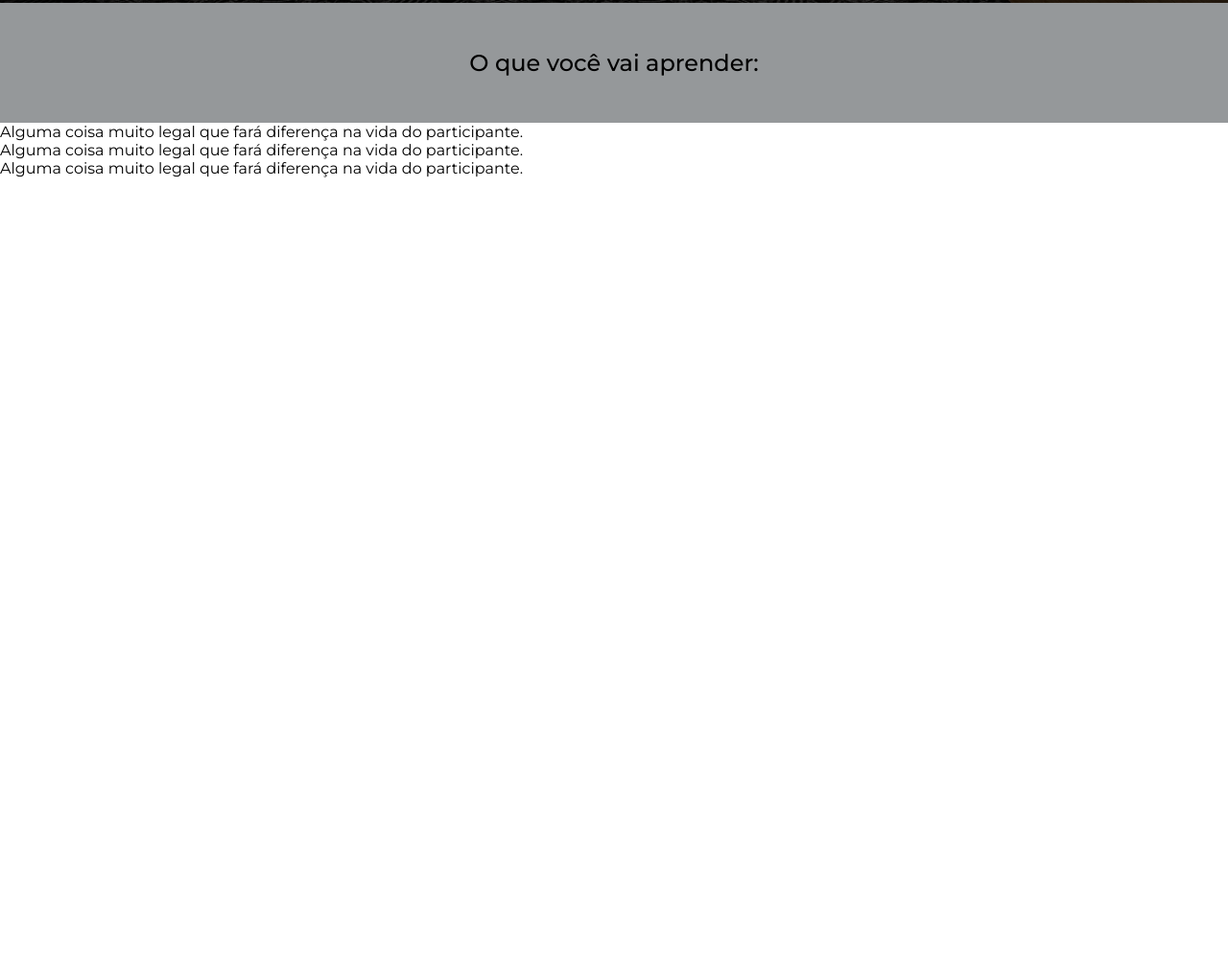
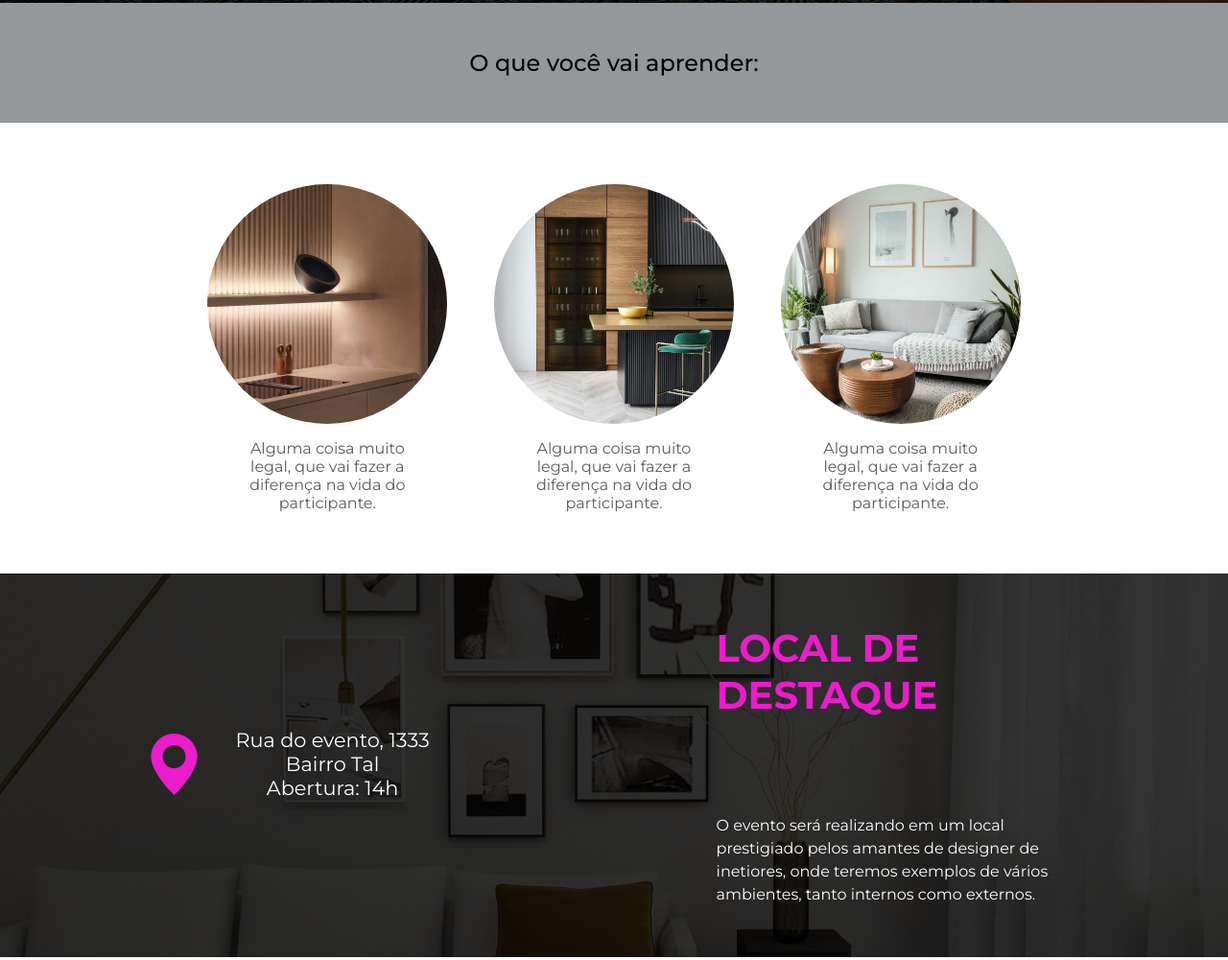
Before and after one commit to leticiafermano/curso-lading-page, a plain HTML site: page index.html in a window 1280 px wide. Shown: the part 677-1678 px from the top of the page at 96% size. Before the commit the page ends 1362 px from the top, so only its background shows below. Drawn offline with nearby package versions, Linux system fonts and the light colour scheme.

Commit message:
finalização das configurações da área benefits e configuração da área de location

```diff
--- a/css/styles.css
+++ b/css/styles.css
@@ -111,3 +111,86 @@ body {
     padding: 2em;
     font-weight: 500;
 }
+
+.benefits {
+    display: flex;
+    justify-content: space-around;
+    padding: 4em;
+    width: 80%;
+    margin: 0 auto;
+}
+
+.benefit {
+    text-align: center;
+    display: flex;
+    flex-direction: column;
+    align-items: center;
+    max-width: 20%;
+    color: var(--text-tertiary);
+}
+
+.benefit .benefit-img {
+    width: 250px;
+    height: 250px;
+    border-radius: 50%;
+    background-size: cover;
+    background-position: center;
+    margin-bottom: 1em;
+}
+
+#benefit-1 {
+    background-image: url(./../img/sqr-1.jpg);
+}
+
+#benefit-2 {
+    background-image: url(./../img/sqr-2.jpg);
+}
+
+#benefit-3 {
+    background-image: url(./../img/sqr-3.jpg);
+}
+
+/* Event location */
+
+#location {
+    height: 400px;
+    background: linear-gradient(rgba(0, 0, 0, 0.8), rgba(0, 0, 0, 0.8)), url('./../img/hrz-1.jpg');
+    background-position: center;
+    background-size: cover;
+    display: flex;
+    align-items: center;
+    justify-content: space-around;
+    color: var(--text-color);
+    margin-bottom: 3em;
+}
+
+#address,
+#about-location {
+    max-width: 30%;
+}
+
+#address {
+    display: flex;
+}
+
+#address i {
+    color: var(--primary);
+    font-size: 4em;
+    margin-right: 0.5em;
+}
+
+#address-details {
+    text-align: center;
+    font-size: 1.3em;
+}
+
+#about-location h3 {
+    color: var(--primary);
+    font-size: 2.5em;
+    margin-bottom: 2.5em;
+    text-transform: uppercase;
+}
+
+#about-location p {
+    line-height: 1.5em;
+}
--- a/index.html
+++ b/index.html
@@ -59,19 +59,47 @@
     </header>
     <!-- Benefícios -->
     <section id="key-benefits">
-    <h2>O que você vai aprender:</h2>
+    <h2>
+        O que você vai aprender:
+    </h2>
     <div class="benefits">
-        <div id="benefit-1" class="benefit-img"></div>
-        <p>Alguma coisa muito legal que fará diferença na vida do participante.</p>
+        <div class="benefit">
+            <div id="benefit-1" class="benefit-img"></div>
+            <p>
+                Alguma coisa muito legal, que vai fazer a diferença na   vida do participante.
+            </p>
+        </div>
+        <div class="benefit">
+            <div id="benefit-2" class="benefit-img"></div>
+            <p>
+                Alguma coisa muito legal, que vai fazer a diferença na   vida do participante.
+            </p>
+        </div>
+        <div class="benefit">
+            <div id="benefit-3" class="benefit-img"></div>
+            <p>
+                Alguma coisa muito legal, que vai fazer a diferença na   vida do participante.
+            </p>
+        </div>
     </div>
-    <div class="benefits">
-        <div id="benefit-1" class="benefit-img"></div>
-        <p>Alguma coisa muito legal que fará diferença na vida do participante.</p>
-    </div>
-    <div class="benefits">
-        <div id="benefit-1" class="benefit-img"></div>
-        <p>Alguma coisa muito legal que fará diferença na vida do participante.</p>
-    </div>
+    </section>
+    <!-- Local -->
+    <section id="location">
+        <div id="address">
+            <!--Ponteiro de localização-->
+            <i class="bi bi-geo-alt-fill"></i>
+            <div id="address-details">
+                <p>Rua do evento, 1333</p>
+                <p>Bairro Tal</p>
+                <p>Abertura: 14h</p>
+            </div>
+        </div>
+        <div id="about-location">
+            <h3>Local de destaque</h3>
+            <p>
+                O evento será realizando em um local prestigiado pelos amantes de designer de inetiores, onde teremos exemplos de vários ambientes, tanto internos como externos.
+            </p>
+        </div>
     </section>
 </body>
 </html>
```
